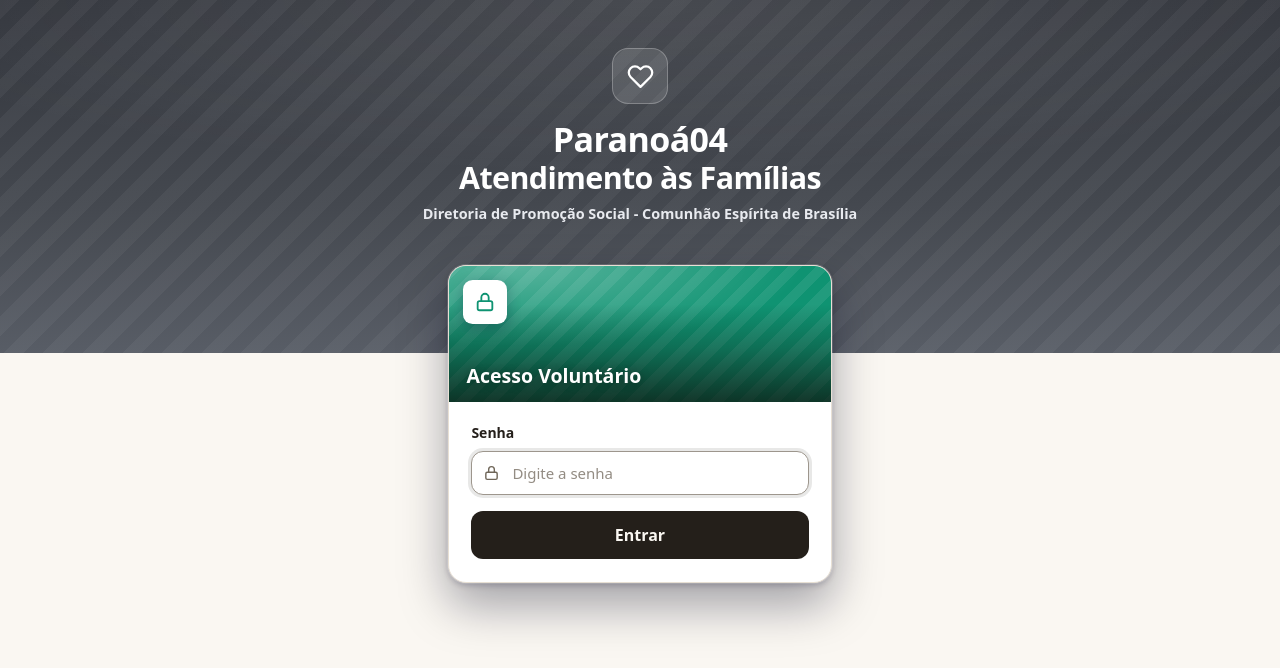
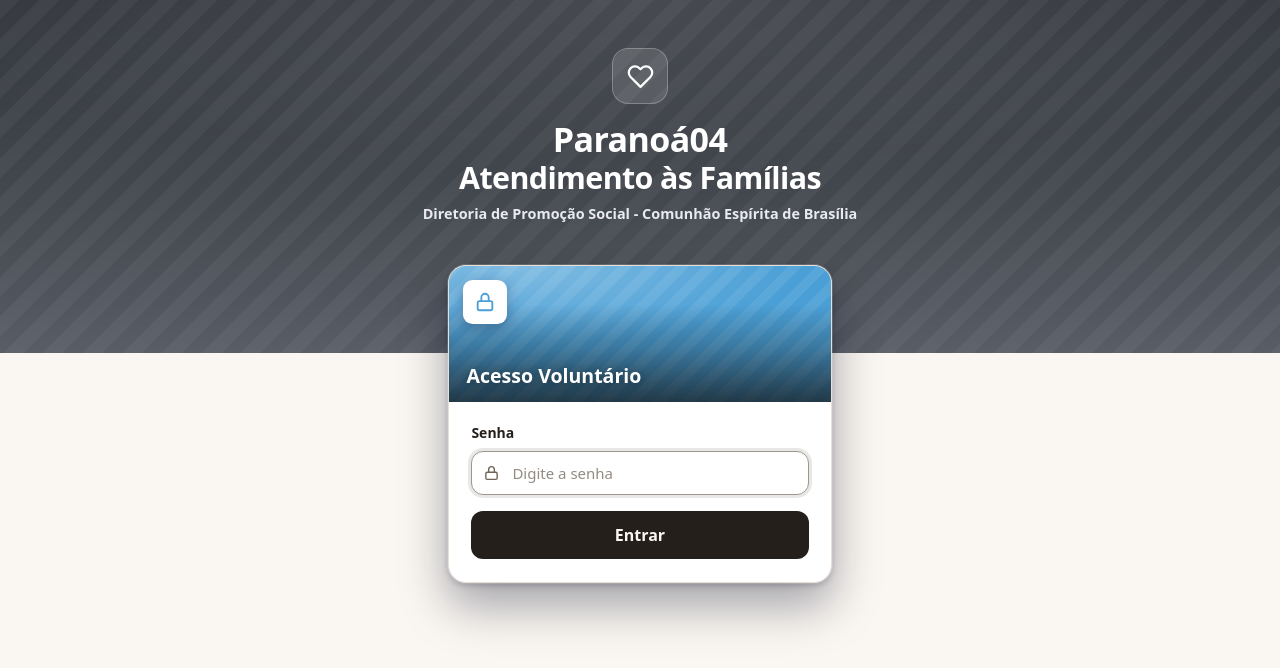
Before and after one commit to NathaliaFin/ceb, a Next.js app: page /login in a window 1280 px wide. Shown: the top 668 px of the page. Built offline with nearby package versions, Linux system fonts and the light colour scheme; no server answers.

Commit message:
Cartao do login volta ao azul claro, um tom mais escuro
Co-Authored-By: Claude Opus 5.5 <noreply@anthropic.com>

```diff
--- a/components/FormularioLogin.js
+++ b/components/FormularioLogin.js
@@ -4,8 +4,8 @@ import { useActionState } from 'react';
 import { entrar } from '@/app/actions';
 import { IconeCadeado } from './Icones';
 
-// O verde Esmeralda da paleta das familias (lib/cores.js).
-const COR_DO_CARTAO = '#0f9372';
+// Azul claro: destaca o cartao de entrada sem competir com a capa escura.
+const COR_DO_CARTAO = '#4a9fd6';
 
 export default function FormularioLogin() {
   const [estado, acao, pendente] = useActionState(entrar, { erro: null });
```
